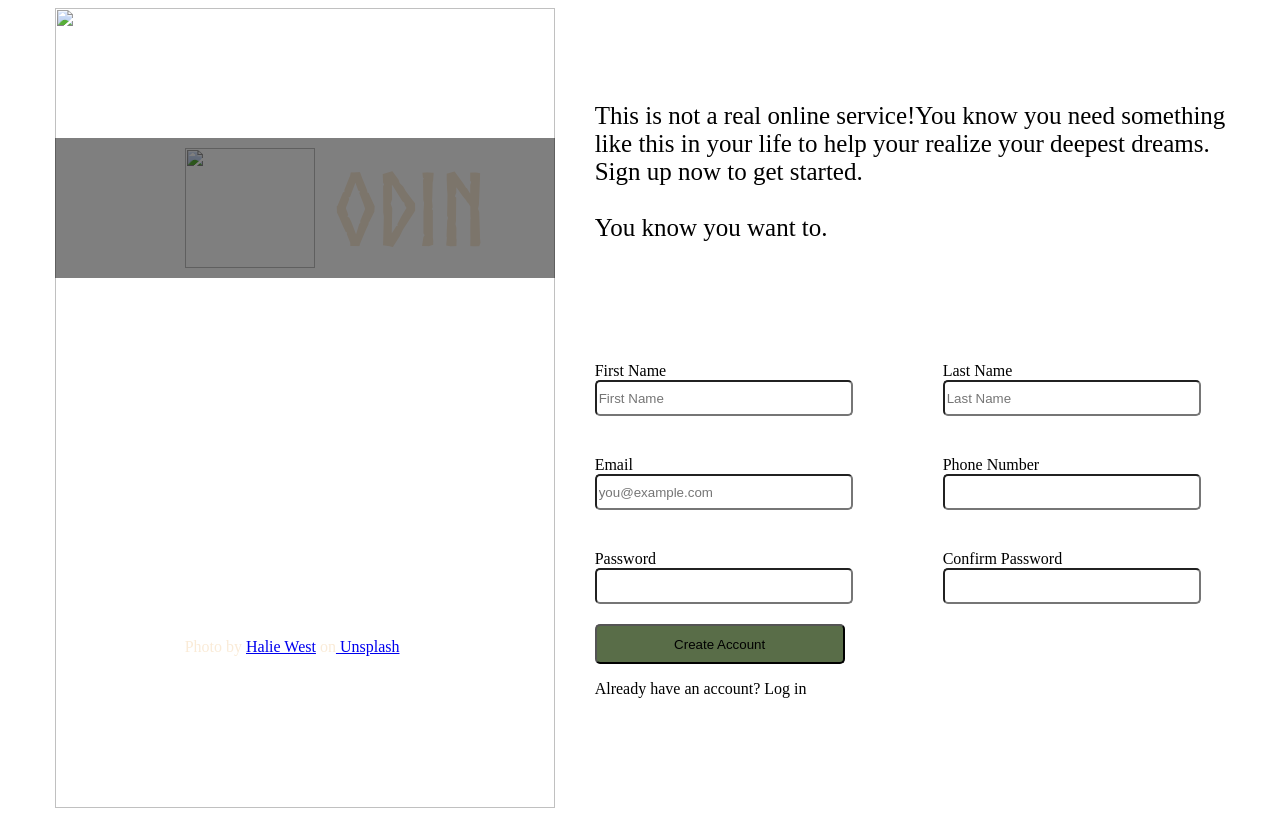
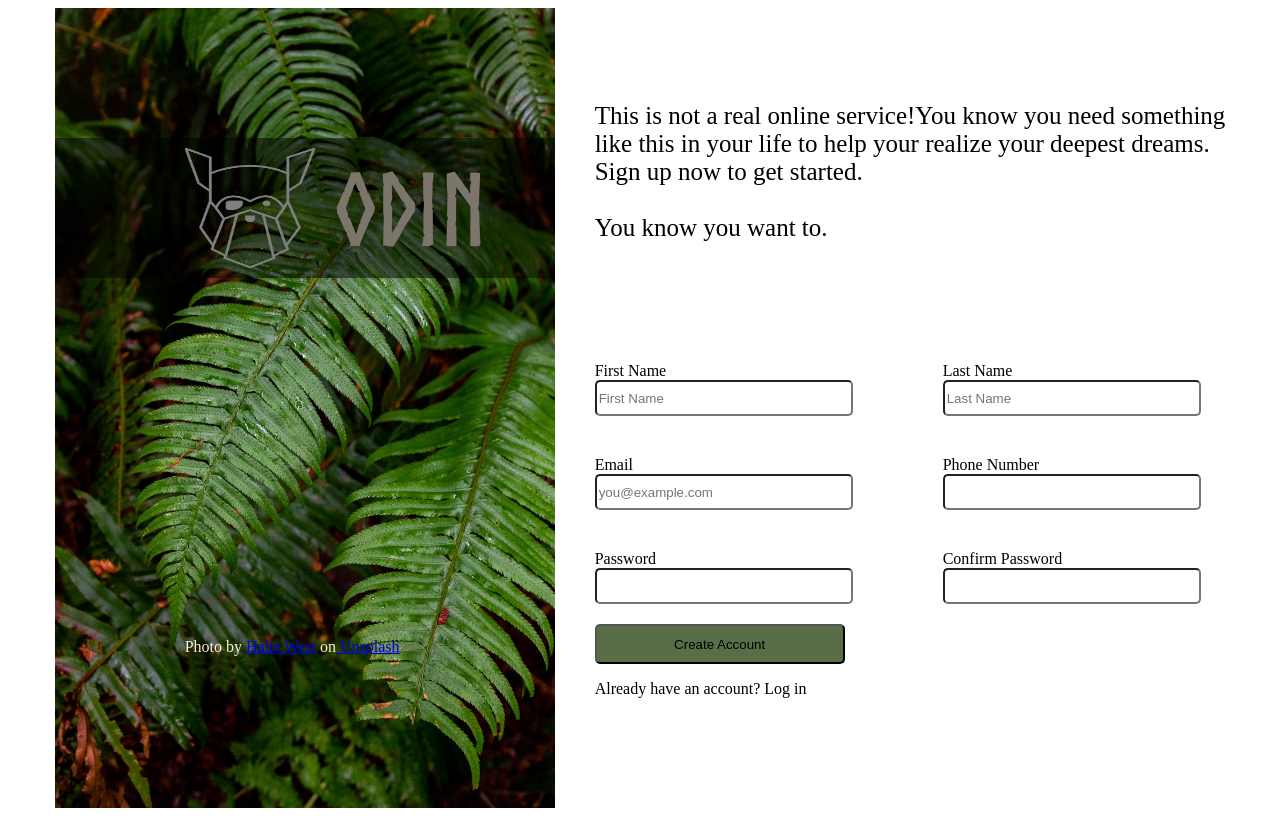
Before and after one commit to atunlinn/Sign-up-Form, a plain HTML site: page index.html in a window 1280 px wide. Drawn offline with Linux system fonts and the light colour scheme; files whose address does not match are found by name.

Commit message:
Update index.html

```diff
--- a/index.html
+++ b/index.html
@@ -10,8 +10,8 @@
     <div class="root">
 
         <div class="img_container">
-            <img class="img_bg" src="/halie-west-25xggax4bSA-unsplash.jpg">
-            <img class="img_odin" src="/odin-lined.png">
+            <img class="img_bg" src="/images/halie-west-25xggax4bSA-unsplash.jpg">
+            <img class="img_odin" src="/images/odin-lined.png">
             <div class="odin_text">Odin</div>
             <div class="over_transparent"></div>
             <p class="photo_credit">Photo by <a href="https://unsplash.com/photos/green-leaf-plant-in-close-up-photography-25xggax4bSA">Halie West</a> on<a href="https://unsplash.com"> Unsplash</a></p>
```
